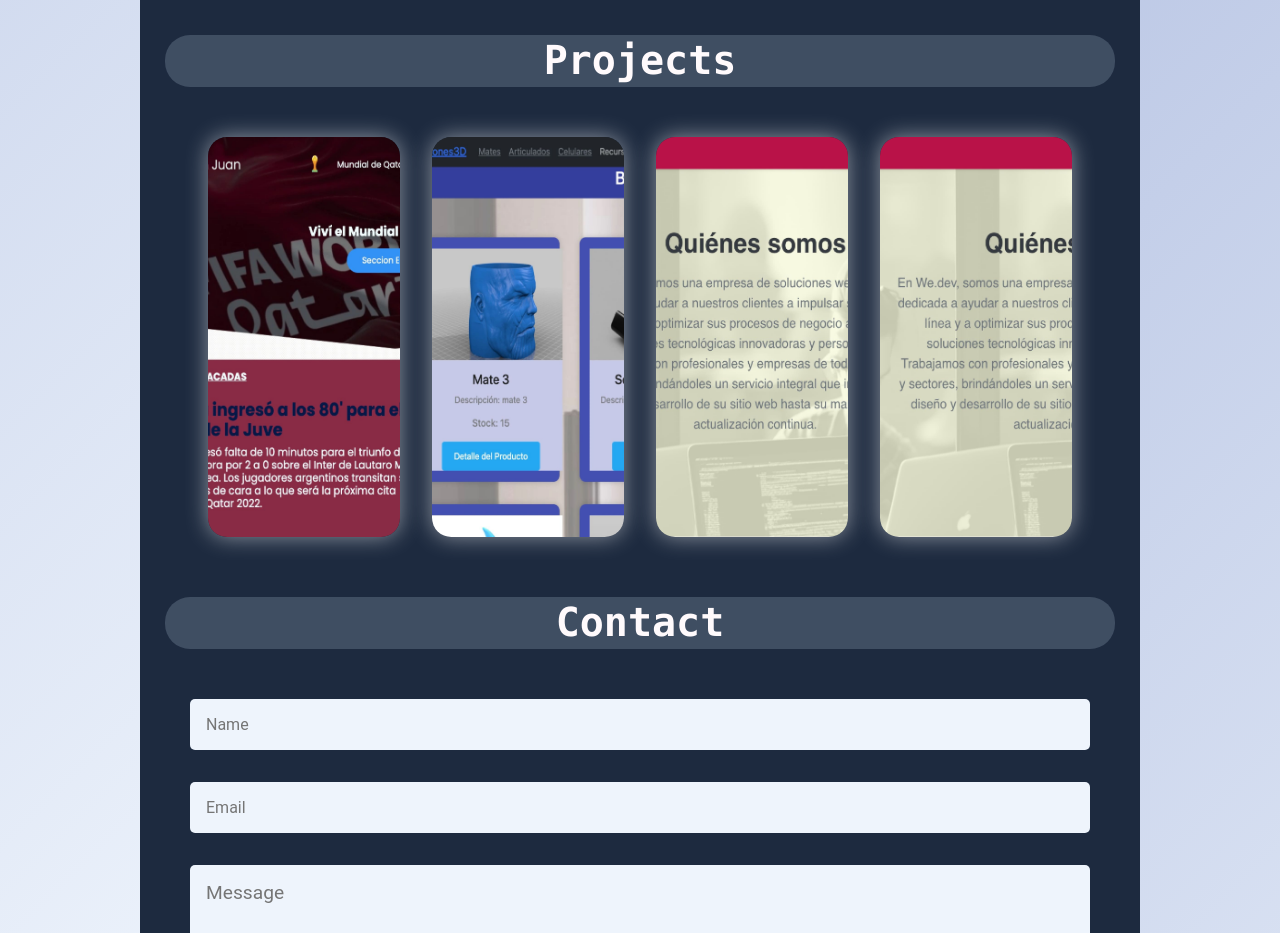
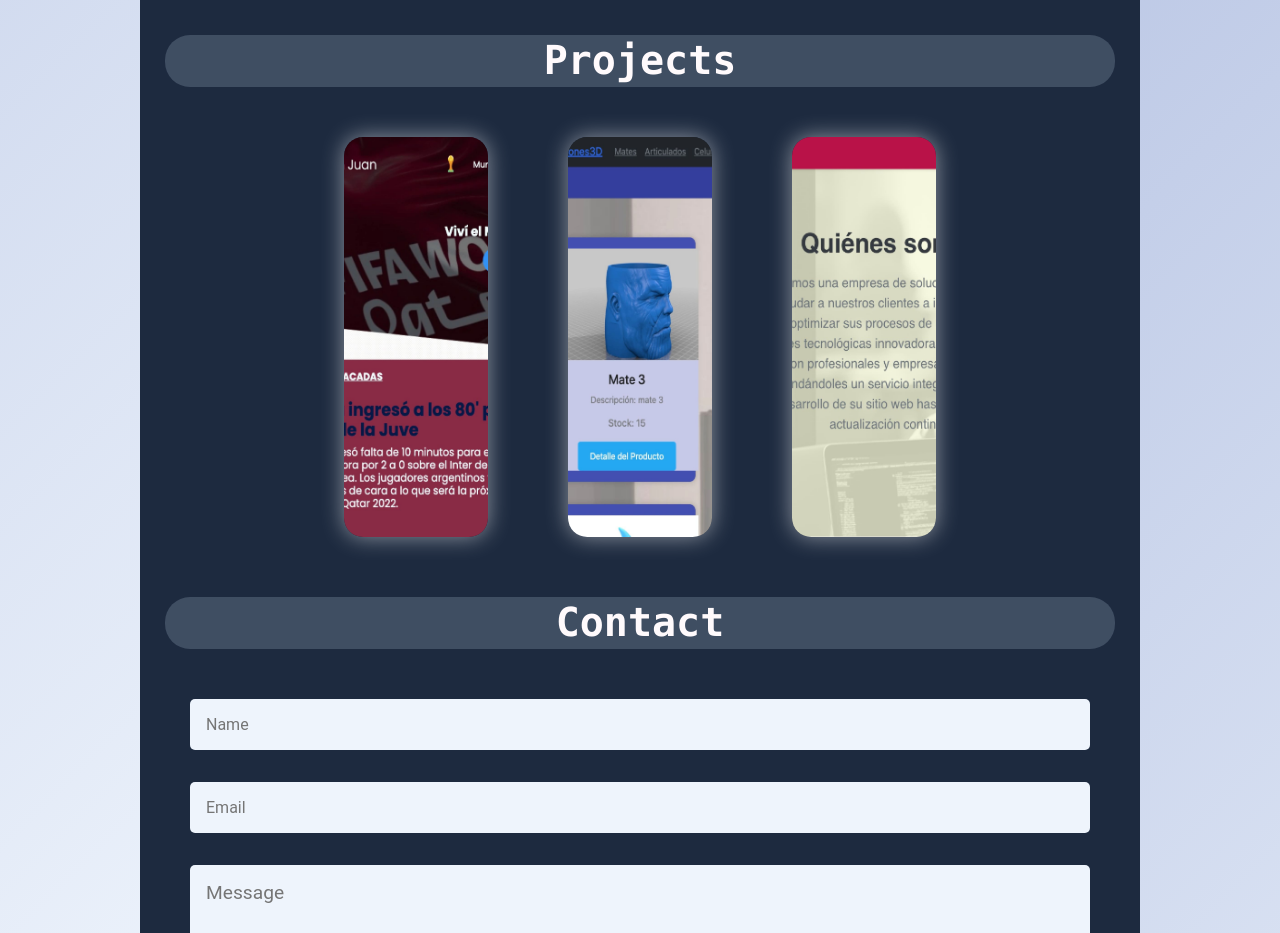
Before and after one commit to VirhuezMichael/PersonalPortfolio-2.0, a React (Create React App) app: page / in a window 1280 px wide. Shown: the part 1700-2633 px from the top of the page. Built offline with nearby package versions, Linux system fonts and the light colour scheme.

Commit message:
projects links

```diff
--- a/src/Components/Projects/ProjectGallery.jsx
+++ b/src/Components/Projects/ProjectGallery.jsx
@@ -43,7 +43,7 @@ const Gallery = styled.div`
       gap: 1rem;
     }
 `
-const Card = styled.figure`
+const Card = styled.a`
 position: relative;
 left: 0;
 width: 12rem;
@@ -108,13 +108,6 @@ const projects = [
       title: "Landing Page",
       description:"Main page of a company dedicated to providing web and software solutions to companies that need it. To do it I used development tools that help its functionality such as React-scroll and nodemailer so that contact messages are sent to the company's email." ,
       icons: [FaReact, SiNodedotjs, SiExpress, SiJavascript, SiHtml5, SiCss3]
-    },
-    {
-      href: "https://wedev-sj.netlify.app/",
-      imageSrc: "./projects/wedev.jpg",
-      title: "Landing Page",
-      description:"Main page of a company dedicated to providing web and software solutions to companies that need it. To do it I used development tools that help its functionality such as React-scroll and nodemailer so that contact messages are sent to the company's email." ,
-      icons: [FaReact, SiNodedotjs, SiExpress, SiJavascript, SiHtml5, SiCss3]
     }
   ];
 
@@ -129,7 +122,7 @@ const ProjectGallery = () => {
           <ProjectWrapper>
             <Gallery>
             {projects.map((project, index) => (
-              <StyledCard key={index}>
+              <StyledCard key={index} href={project.href} target="_blank" title="See project" rel="noopener noreferrer">
                 <Img src={project.imageSrc} alt={`project ${index + 1}`} />
               </StyledCard>
             ))}
```
